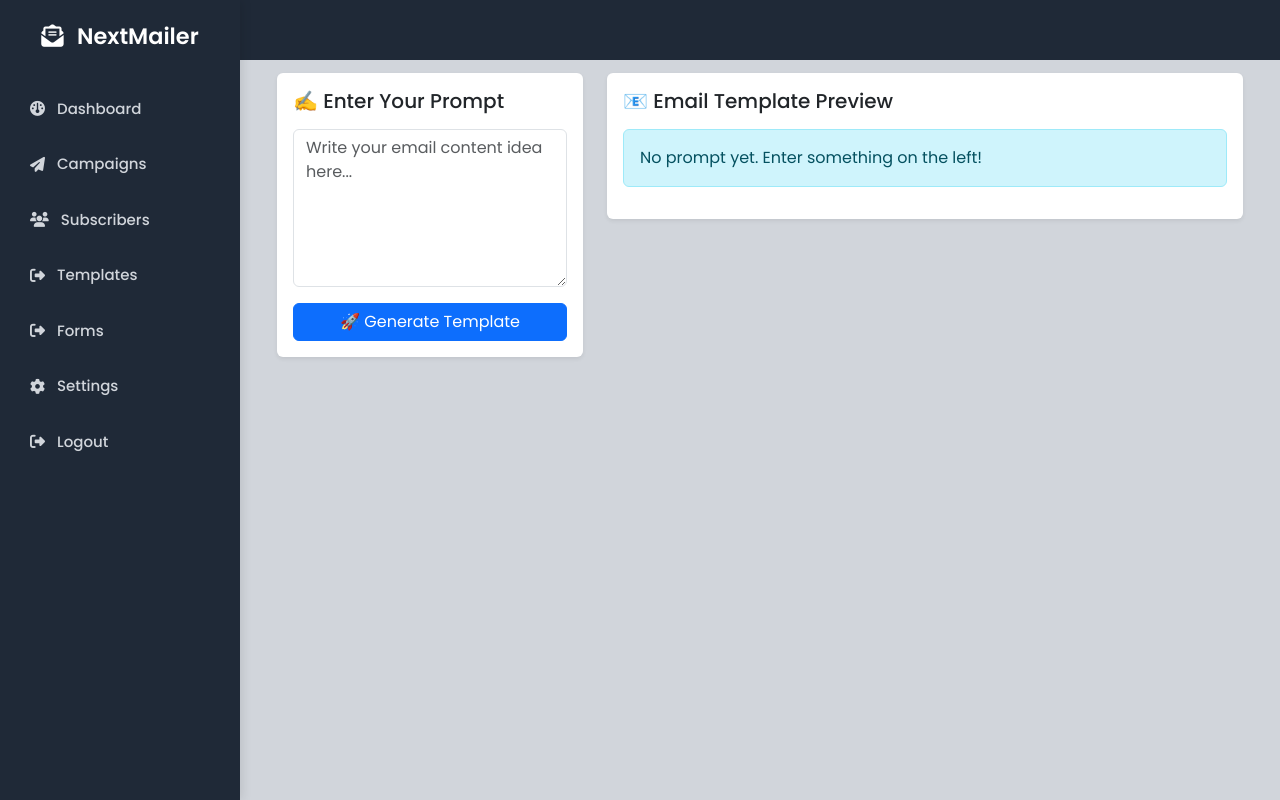
After one commit to logic-matrix/NextMailer, a Flask app: page /ai_templates in a window 1280 px wide. The commit adds this page. Run offline with Flask 3, Linux system fonts and the light colour scheme.

Commit message:
Updated feature in dev

```diff
--- a/app/routes.py
+++ b/app/routes.py
@@ -406,8 +406,14 @@ def external_template():
         return redirect(url_for("main.templates"))  # use url_for for safety
     else:
         return render_template("save_external_template.html")
+#############################################################################
+@main.route("/ai_templates", methods=["GET", "POST"])
+def ai_templates():
+    user_prompt = None
+    if request.method == "POST":
+        user_prompt = request.form.get("prompt")
 
-
+    return render_template("template_ai.html", user_prompt=user_prompt)
 
 ############################################################################
 @main.route("/forms", methods=["GET"])
--- a/app/templates/base.html
+++ b/app/templates/base.html
@@ -66,7 +66,7 @@
         .navbar {
             margin-left: 240px;
             height: 60px;
-            background: #2563eb;
+            background: #1f2937;
             transition: all 0.3s;
             z-index: 999;
         }
--- a/app/templates/home.html
+++ b/app/templates/home.html
@@ -19,7 +19,7 @@
             top: 0;
             left: 0;
             width: 220px;
-            background: linear-gradient(180deg, #736a7c, #5d6b85);
+            background: #1f2937;
             color: #fff;
             transition: all 0.3s;
             padding-top: 60px;
@@ -43,7 +43,7 @@
         .navbar {
             margin-left: 220px;
             transition: all 0.3s;
-            background: linear-gradient(90deg, #7ba1e2, #5f506e);
+            background: #1f2937;
         }
 
         .navbar-brand {
--- /dev/null
+++ b/app/templates/template_ai.html
@@ -0,0 +1,51 @@
+{% extends "base.html" %}
+
+{% block title %}AI Templates{% endblock %}
+
+{% block content %}
+<div class="container py-5">
+    <div class="row">
+
+        <!-- Left Side: Input -->
+        <div class="col-md-4">
+            <div class="card shadow-sm border-0">
+                <div class="card-body">
+                    <h5 class="card-title mb-3">✍️ Enter Your Prompt</h5>
+                    <form method="POST">
+                        <div class="mb-3">
+                            <textarea name="prompt" rows="6" class="form-control"
+                                placeholder="Write your email content idea here...">{{ user_prompt if user_prompt else "" }}</textarea>
+                        </div>
+                        <button type="submit" class="btn btn-primary w-100">
+                            🚀 Generate Template
+                        </button>
+                    </form>
+                </div>
+            </div>
+        </div>
+
+        <!-- Right Side: Preview -->
+        <div class="col-md-8">
+            <div class="card shadow-sm border-0">
+                <div class="card-body">
+                    <h5 class="card-title mb-3">📧 Email Template Preview</h5>
+
+                    {% if user_prompt %}
+                    <div class="p-4 border rounded bg-light">
+                        <h2 style="color:#007bff;">Hello,</h2>
+                        <p style="font-size: 1.1rem;">{{ user_prompt }}</p>
+                        <p class="mt-4">Best regards,<br>
+                            <strong>AI Templates Bot</strong>
+                        </p>
+                    </div>
+                    {% else %}
+                    <div class="alert alert-info">
+                        No prompt yet. Enter something on the left!
+                    </div>
+                    {% endif %}
+                </div>
+            </div>
+        </div>
+    </div>
+</div>
+{% endblock %}
--- a/app/templates/templates_list.html
+++ b/app/templates/templates_list.html
@@ -17,7 +17,7 @@
         </a>
     </div>
     <div class="col-auto">
-        <a href="#" class="btn btn-secondary">
+        <a href="/ai_templates" class="btn btn-secondary">
             AI Assistent
         </a>
     </div>
```
